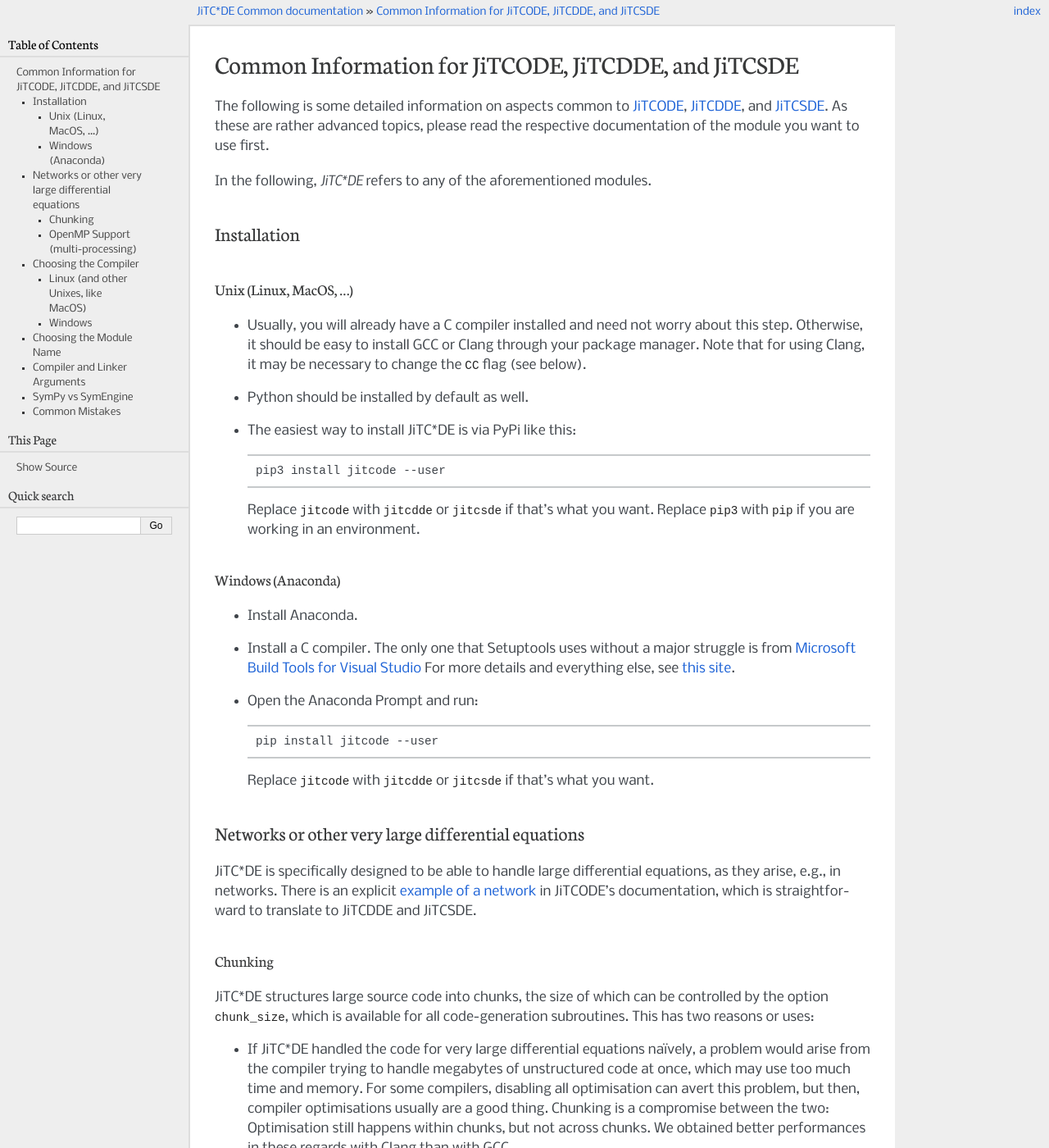
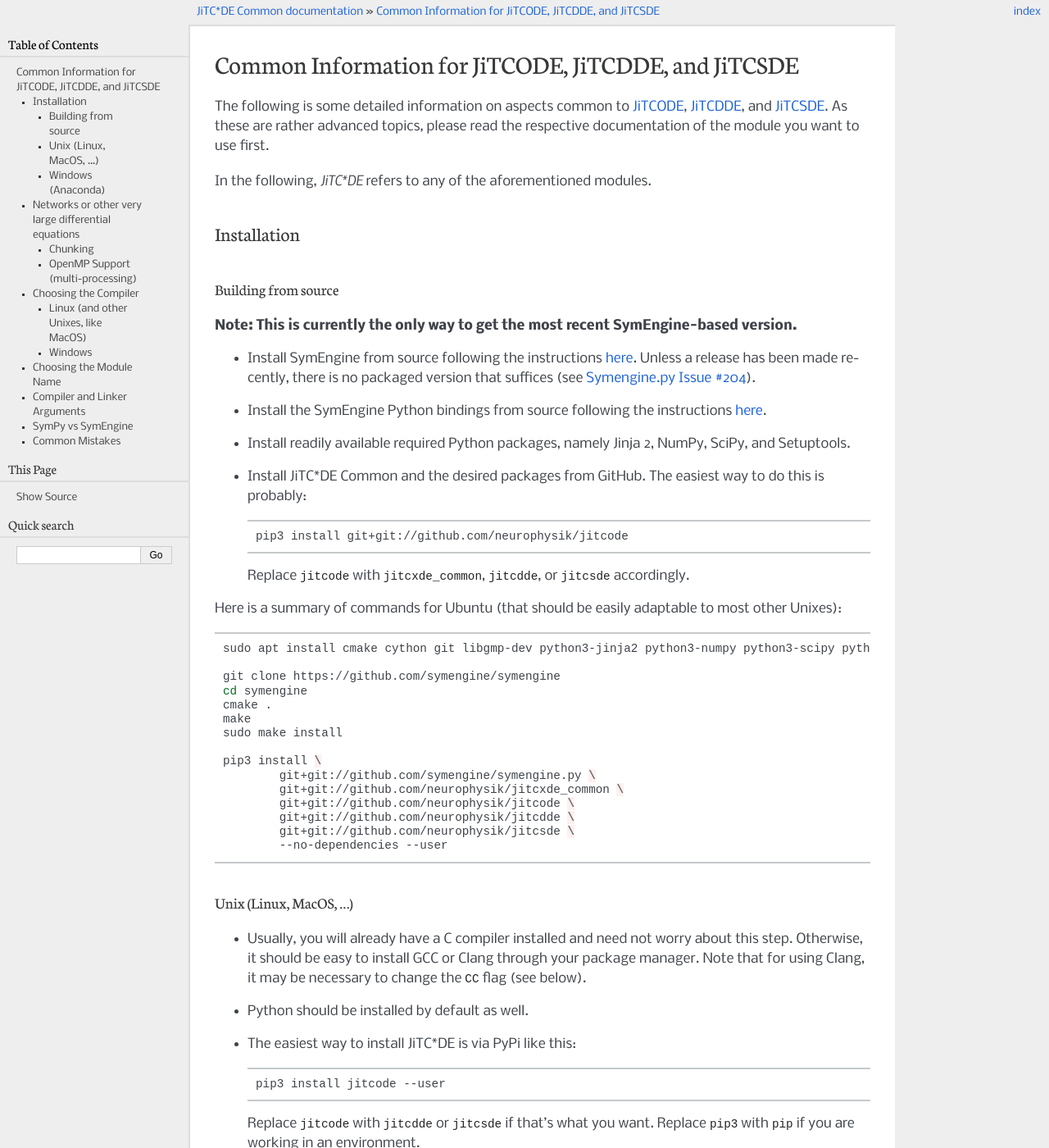
Before and after one commit to neurophysik/jitcxde_common, a Sphinx documentation site: the page built from docs/index.rst, in a window 1280 px wide and 1400 px high. Shown: the whole window at 82% size. Built offline with Sphinx 7.4.7, drawn with Linux system fonts in a browser that asks for light colours; the version number could not be read and is left out; some of the changed text lies outside the part shown.

Commit message:
Instructions for building from source

```diff
--- a/docs/index.rst
+++ b/docs/index.rst
@@ -8,6 +8,47 @@
 
 Installation
 ------------
+
+Building from source
+^^^^^^^^^^^^^^^^^^^^
+
+**Note: This is currently the only way to get the most recent SymEngine-based version.**
+
+*	Install SymEngine from source following the instructions `here <https://github.com/symengine/symengine>`_.
+	Unless a release has been made recently, there is no packaged version that suffices (see `Symengine.py Issue #204 <https://github.com/symengine/symengine.py/issues/204>`_).
+
+*	Install the SymEngine Python bindings from source following the instructions `here <https://github.com/symengine/symengine.py>`_.
+
+*	Install readily available required Python packages, namely Jinja 2, NumPy, SciPy, and Setuptools.
+
+*	Install JiTC*DE Common and the desired packages from GitHub.
+	The easiest way to do this is probably:
+
+	.. code-block:: bash
+
+		pip3 install git+git://github.com/neurophysik/jitcode
+
+	Replace `jitcode` with `jitcxde_common`, `jitcdde`, or `jitcsde` accordingly.
+
+Here is a summary of commands for Ubuntu (that should be easily adaptable to most other Unixes):
+
+.. code-block:: bash
+
+	sudo apt install cmake cython git libgmp-dev python3-jinja2 python3-numpy python3-scipy python3-setuptools
+
+	git clone https://github.com/symengine/symengine
+	cd symengine
+	cmake .
+	make
+	sudo make install
+
+	pip3 install \
+		git+git://github.com/symengine/symengine.py \
+		git+git://github.com/neurophysik/jitcxde_common \
+		git+git://github.com/neurophysik/jitcode \
+		git+git://github.com/neurophysik/jitcdde \
+		git+git://github.com/neurophysik/jitcsde \
+		--no-dependencies --user
 
 Unix (Linux, MacOS, …)
 ^^^^^^^^^^^^^^^^^^^^^^
```
Also changed, not shown: other parts of docs/index.rst (+1 -1 lines).
